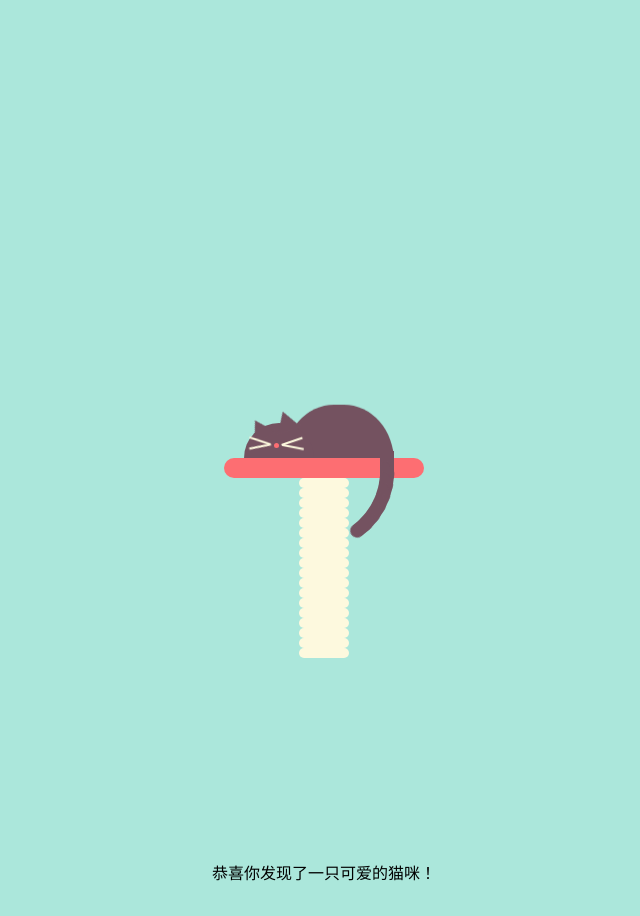
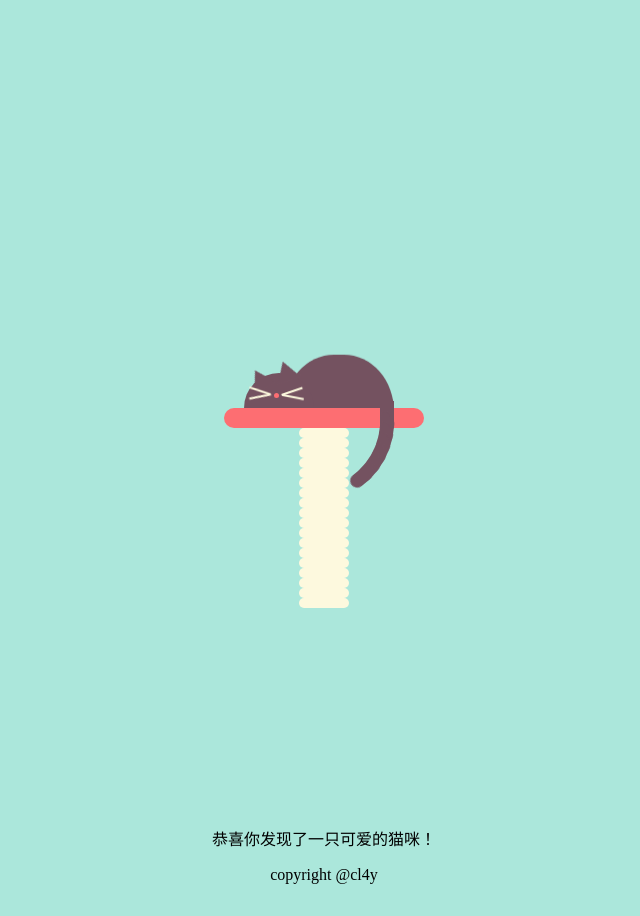
Before and after one commit to pandacase/pandacase.github.io, a Jekyll site: the page cat.html, which Jekyll copies as it is, in a window 1280 px wide. Shown: the whole page, without its empty margins (316-956 px from the left). Built offline with Jekyll 4.4.1, drawn with Linux system fonts in a browser that asks for light colours.

Commit message:
Update cat.html

```diff
--- a/cat.html
+++ b/cat.html
@@ -227,6 +227,7 @@ body {
     height: 400px;
     width: 400px;
     position: relative;
+    top: -50px
 }
 .main .stand {
     position: absolute;
@@ -410,8 +411,9 @@ body {
      </div>
 </div>
 
-<div style="position: absolute;bottom: 0;width: 99%;">
+<div style="position: absolute; bottom: 0;width: 99%;">
     <p align="center" style="font: Lato, 20px Georgia,serif;color:black;">恭喜你发现了一只可爱的猫咪！</p>
+    <p align="center" style="font: Lato, 20px Georgia,serif;color:black;">copyright @cl4y</p>
 </div>
 <!-- copyright @cl4y -->
 
```
